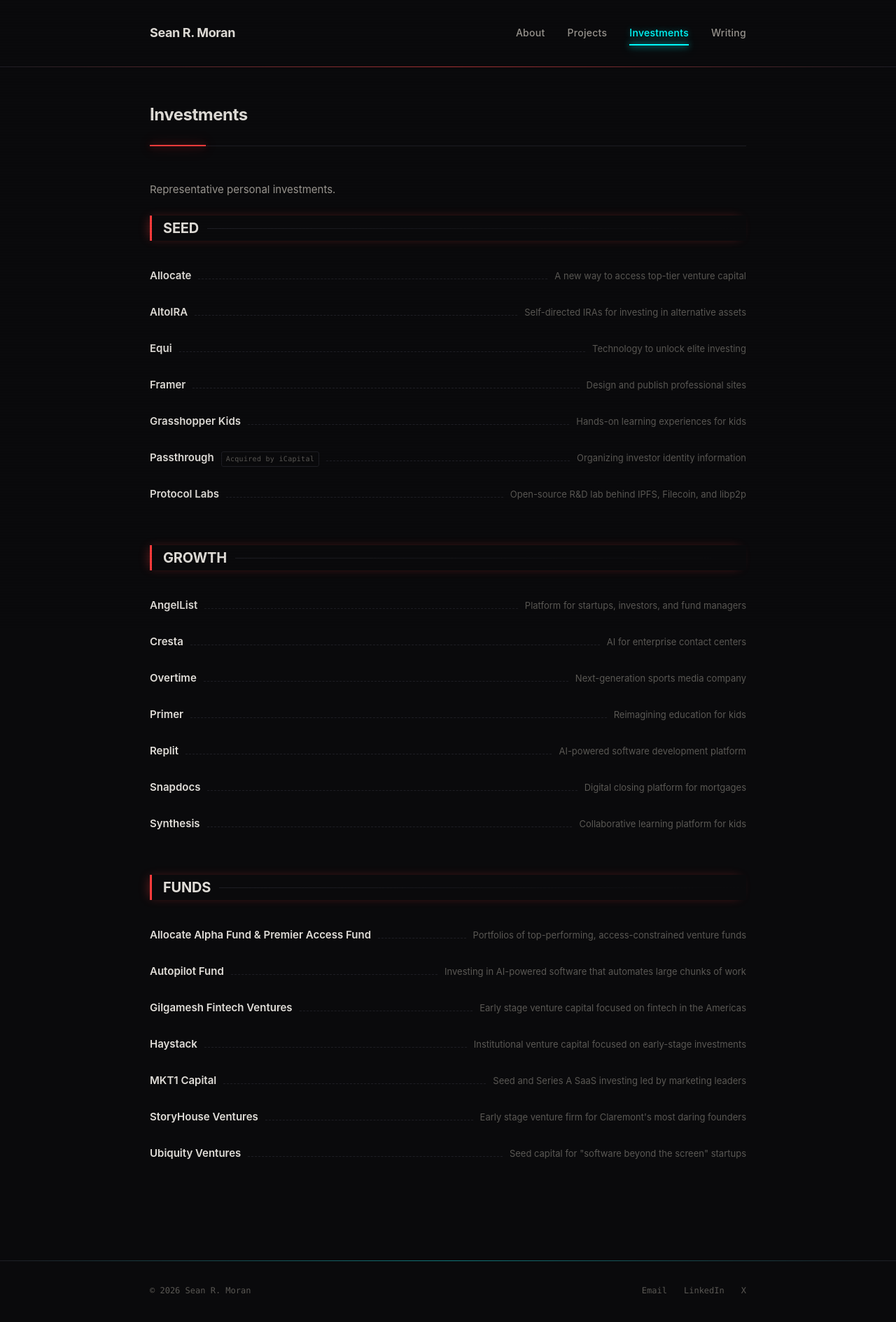
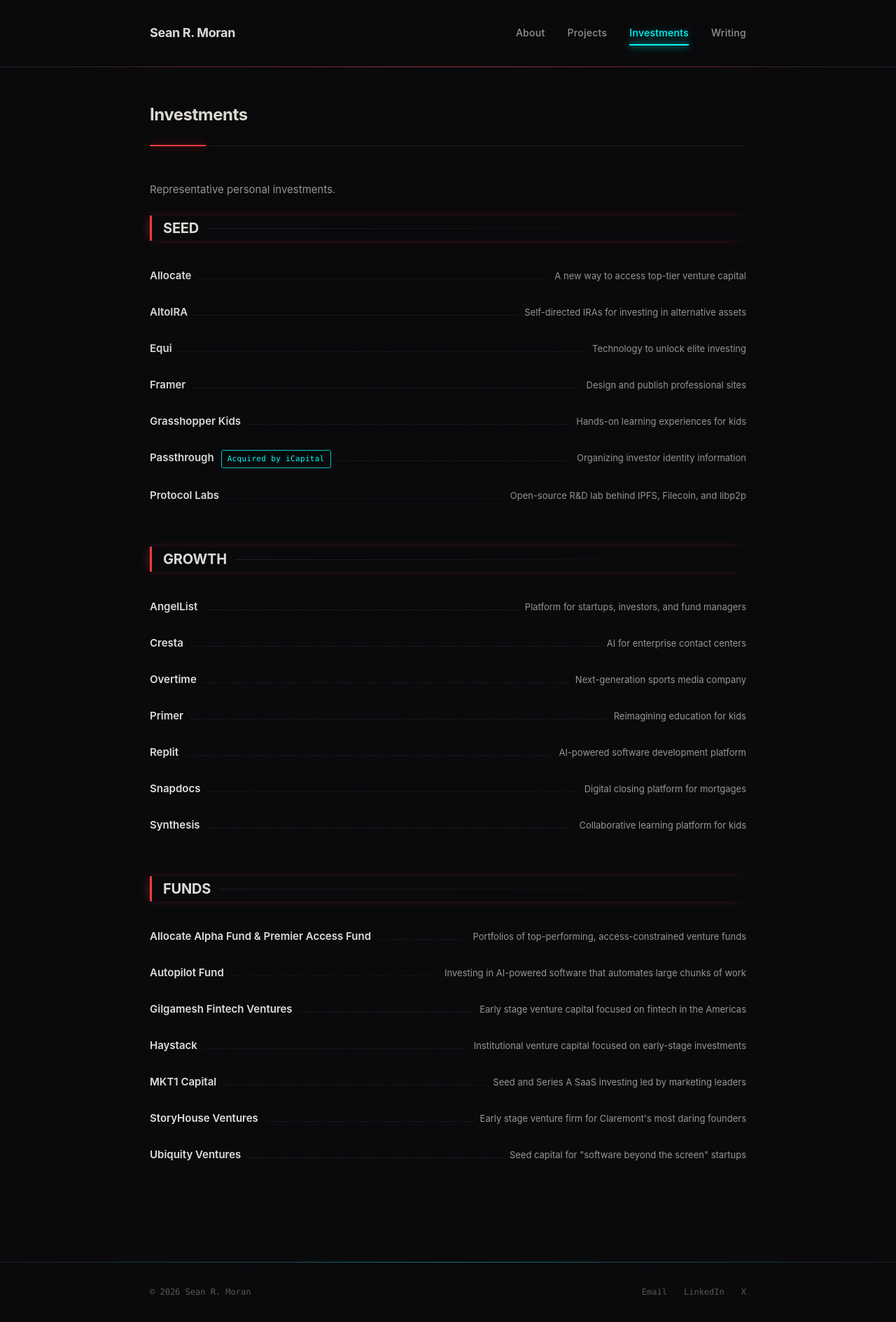
Before and after one commit to seanrmoran/seanrmoran.github.io, a Jekyll site: the page built from investments.md, in a window 1280 px wide. Shown: the whole page at 70% size. Built offline with Jekyll 4.4.1, drawn with Linux system fonts in a browser that asks for light colours.

Commit message:
Brighten investment descriptions and Passthrough acquired badge
Descriptions now use text-secondary instead of text-muted. Acquired
badge uses cyan accent color to stand out.

Co-Authored-By: Claude Opus 4.6 <noreply@anthropic.com>

```diff
--- a/assets/css/style.css
+++ b/assets/css/style.css
@@ -883,13 +883,13 @@ main {
 
 .inv-note {
   font-family: var(--font-mono);
-  font-size: 0.625rem;
-  color: var(--color-text-muted);
+  font-size: 0.6875rem;
+  color: var(--color-cyan);
   letter-spacing: 0.03em;
   white-space: nowrap;
   flex-shrink: 0;
-  border: 1px solid var(--color-border);
-  padding: 0.0625rem 0.375rem;
+  border: 1px solid var(--color-cyan-dim);
+  padding: 0.125rem 0.5rem;
   border-radius: 3px;
 }
 
@@ -903,7 +903,7 @@ main {
 .inv-desc {
   font-family: var(--font-main);
   font-size: 0.8125rem;
-  color: var(--color-text-muted);
+  color: var(--color-text-secondary);
   white-space: nowrap;
   overflow: hidden;
   text-overflow: ellipsis;
@@ -912,7 +912,7 @@ main {
 }
 
 .inv-item:hover .inv-desc {
-  color: var(--color-text-secondary);
+  color: var(--color-text);
 }
 
 @media (max-width: 640px) {
```
